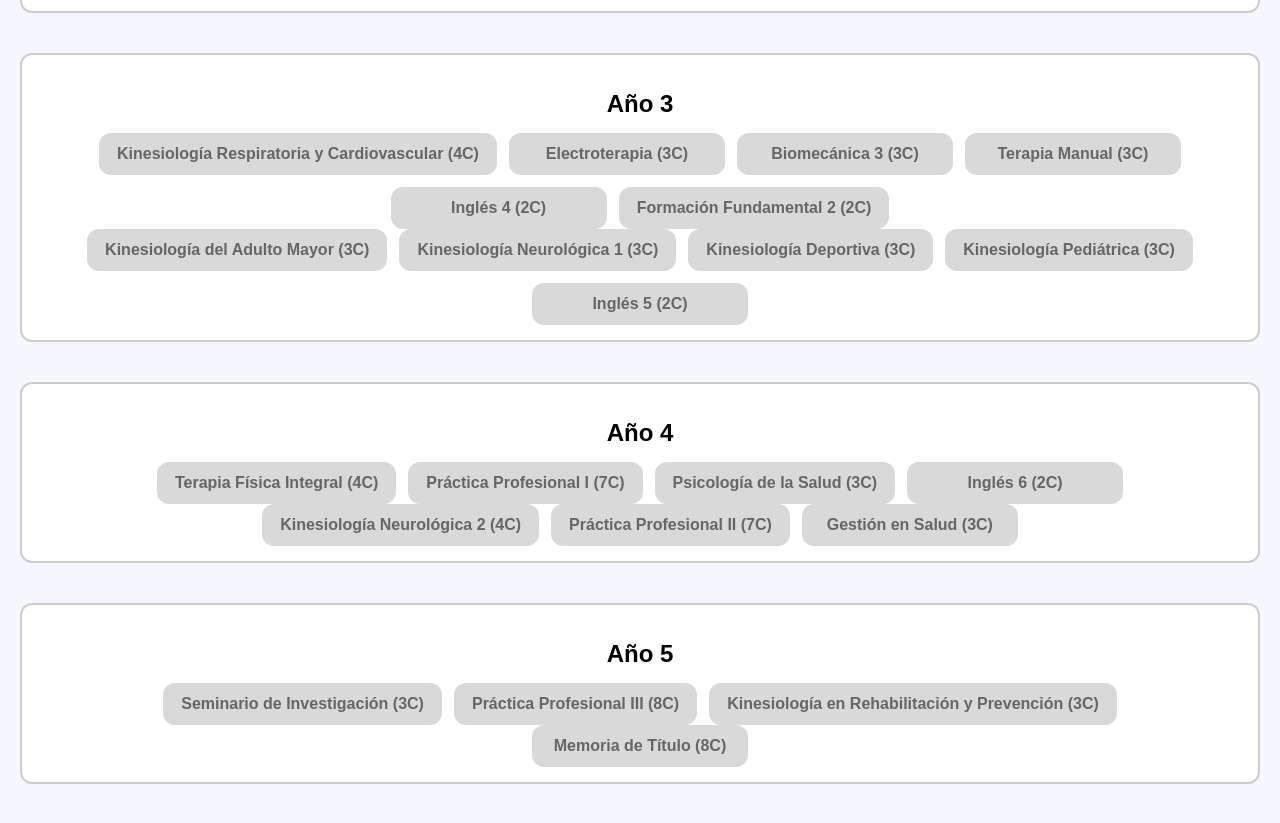
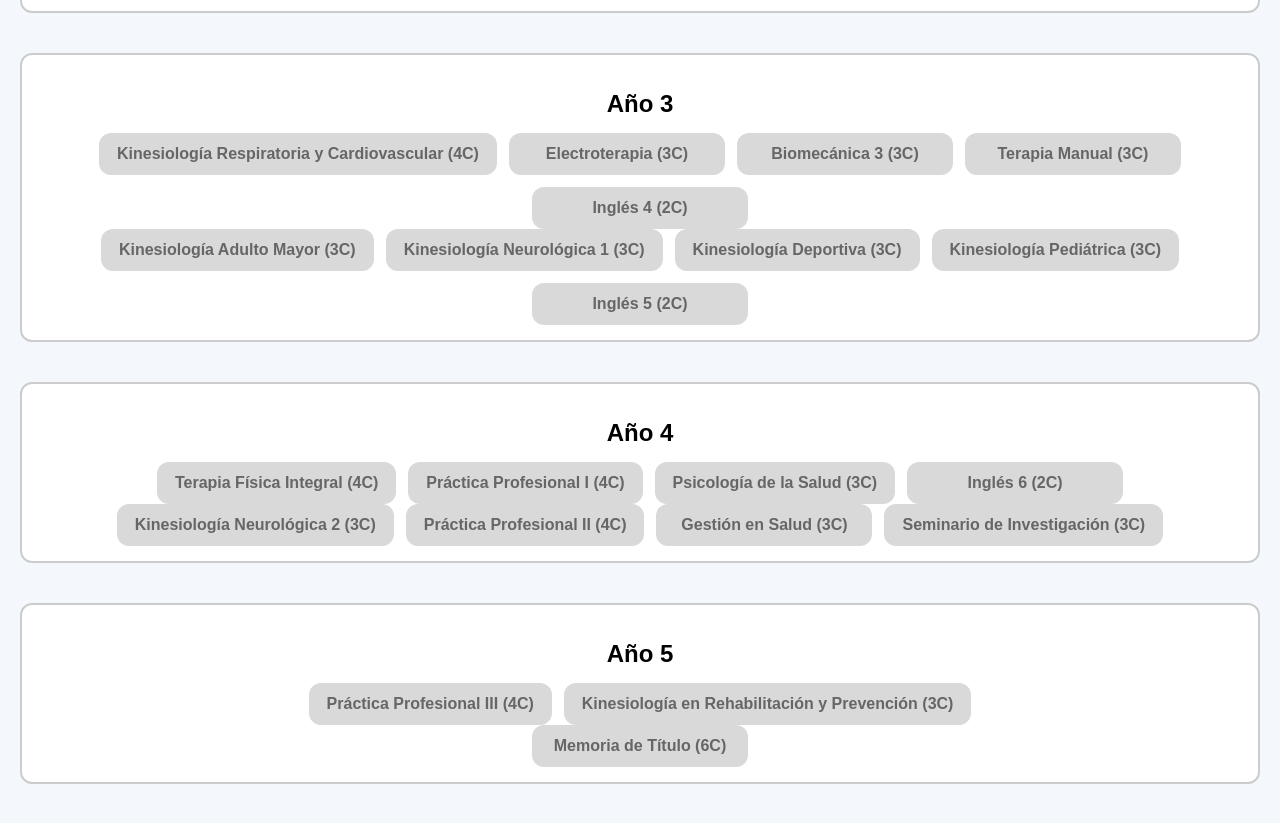
Before and after one commit to tutubale/malla-kine, a plain HTML site: page index.html in a window 1280 px wide. Shown: the part 693-1516 px from the top of the page. Drawn offline with Linux system fonts and the light colour scheme.

Commit message:
index.html

```diff
--- a/index.html
+++ b/index.html
@@ -3,7 +3,7 @@
 <head>
 <meta charset="UTF-8" />
 <meta name="viewport" content="width=device-width, initial-scale=1" />
-<title>Malla Curricular Kinesiología PUCV</title>
+<title>Malla Kinesiología PUCV - Completa</title>
 <link rel="stylesheet" href="styles.css" />
 </head>
 <body>
@@ -13,6 +13,7 @@
 <!-- Año 1 -->
 <div class="year" data-year="1">
   <h2>Año 1</h2>
+  <div class="semesters-container">
     <div class="semester" data-semester="1">
       <div class="subject" data-code="BIO1123">Biología General e Histología (3C)</div>
       <div class="subject" data-code="FIS1142">Física (3C)</div>
@@ -27,13 +28,15 @@
       <div class="subject" data-code="BIO129">Anatomía Humana 2 (4C)</div>
       <div class="subject" data-code="KIN150">Promoción y Autocuidado de la Salud (2C)</div>
       <div class="subject" data-code="ING9001">Inglés 1 (2C)</div>
-    <div class="subject" data-code="FF1">Bioseguridad (2C)</div>
+      <div class="subject" data-code="FF1">Formación Fundamental 1 (2C)</div>
+    </div>
   </div>
 </div>
 
 <!-- Año 2 -->
 <div class="year" data-year="2">
   <h2>Año 2</h2>
+  <div class="semesters-container">
     <div class="semester" data-semester="3">
       <div class="subject" data-code="KIN220">Traumatología y Ortopedia Adultos (3C)</div>
       <div class="subject" data-code="KIN236">Fisiología de Sistemas (4C)</div>
@@ -50,53 +53,59 @@
       <div class="subject" data-code="ING9003">Inglés 3 (2C)</div>
     </div>
   </div>
+</div>
 
 <!-- Año 3 -->
 <div class="year" data-year="3">
   <h2>Año 3</h2>
+  <div class="semesters-container">
     <div class="semester" data-semester="5">
       <div class="subject" data-code="KIN330">Kinesiología Respiratoria y Cardiovascular (4C)</div>
       <div class="subject" data-code="KIN335">Electroterapia (3C)</div>
       <div class="subject" data-code="KIN343">Biomecánica 3 (3C)</div>
       <div class="subject" data-code="KIN340">Terapia Manual (3C)</div>
       <div class="subject" data-code="ING9004">Inglés 4 (2C)</div>
-    <div class="subject" data-code="FF2">Formación Fundamental 2 (2C)</div>
     </div>
     <div class="semester" data-semester="6">
-    <div class="subject" data-code="KIN355">Kinesiología del Adulto Mayor (3C)</div>
+      <div class="subject" data-code="KIN355">Kinesiología Adulto Mayor (3C)</div>
       <div class="subject" data-code="KIN364">Kinesiología Neurológica 1 (3C)</div>
       <div class="subject" data-code="KIN362">Kinesiología Deportiva (3C)</div>
       <div class="subject" data-code="KIN367">Kinesiología Pediátrica (3C)</div>
       <div class="subject" data-code="ING9005">Inglés 5 (2C)</div>
     </div>
   </div>
+</div>
 
 <!-- Año 4 -->
 <div class="year" data-year="4">
   <h2>Año 4</h2>
+  <div class="semesters-container">
     <div class="semester" data-semester="7">
       <div class="subject" data-code="KIN440">Terapia Física Integral (4C)</div>
-    <div class="subject" data-code="KIN442">Práctica Profesional I (7C)</div>
+      <div class="subject" data-code="KIN442">Práctica Profesional I (4C)</div>
       <div class="subject" data-code="KIN446">Psicología de la Salud (3C)</div>
       <div class="subject" data-code="ING9006">Inglés 6 (2C)</div>
     </div>
     <div class="semester" data-semester="8">
-    <div class="subject" data-code="KIN543">Kinesiología Neurológica 2 (4C)</div>
-    <div class="subject" data-code="KIN545">Práctica Profesional II (7C)</div>
+      <div class="subject" data-code="KIN543">Kinesiología Neurológica 2 (3C)</div>
+      <div class="subject" data-code="KIN545">Práctica Profesional II (4C)</div>
       <div class="subject" data-code="KIN546">Gestión en Salud (3C)</div>
+      <div class="subject" data-code="KIN644">Seminario de Investigación (3C)</div>
+    </div>
   </div>
 </div>
 
 <!-- Año 5 -->
 <div class="year" data-year="5">
   <h2>Año 5</h2>
+  <div class="semesters-container">
     <div class="semester" data-semester="9">
-    <div class="subject" data-code="KIN644">Seminario de Investigación (3C)</div>
-    <div class="subject" data-code="KIN645">Práctica Profesional III (8C)</div>
+      <div class="subject" data-code="KIN645">Práctica Profesional III (4C)</div>
       <div class="subject" data-code="KIN646">Kinesiología en Rehabilitación y Prevención (3C)</div>
     </div>
     <div class="semester" data-semester="10">
-    <div class="subject" data-code="KIN745">Memoria de Título (8C)</div>
+      <div class="subject" data-code="KIN745">Memoria de Título (6C)</div>
+    </div>
   </div>
 </div>
 
```
Lines whose indentation alone changed are shown as unchanged.
